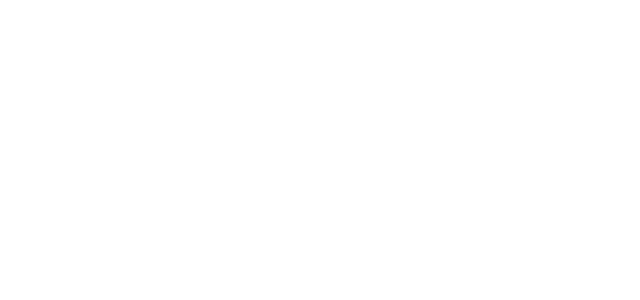
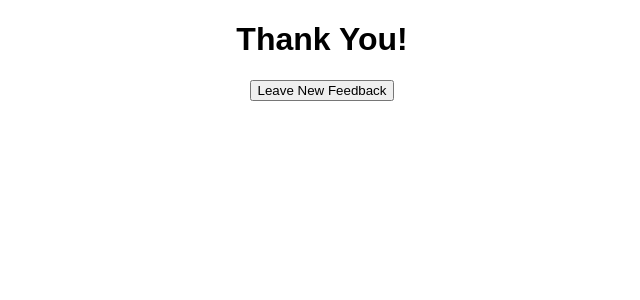
Before and after one commit to russplusplus/redux-feedback-loop, a React (Create React App) app: page /#/success in a window 1280 px wide. Shown: the top 300 px of the page, without its empty margins (318-958 px from the left). Built offline with nearby package versions, Linux system fonts and the light colour scheme.

Commit message:
added review page

```diff
--- a/src/components/App/App.js
+++ b/src/components/App/App.js
@@ -7,18 +7,19 @@ import Page2 from '../Page2/Page2';
 import Page3 from '../Page3/Page3';
 import Page4 from '../Page4/Page4';
 import Review from '../Review/Review';
+import Success from '../Success/Success';
 
 class App extends Component {
   render() {
     return (
       <div className="App">
-
         <Router>
           <Route exact path="/" component={Page1}></Route>
           <Route path="/page2" component={Page2}></Route>
           <Route path="/page3" component={Page3}></Route>
           <Route path="/page4" component={Page4}></Route>
           <Route path="/review" component={Review}></Route>
+          <Route path="/success" component={Success}></Route>
         </Router>
         <br/>
       </div>
--- a/src/components/Review/Review.jsx
+++ b/src/components/Review/Review.jsx
@@ -12,6 +12,7 @@ class Review extends Component {
         }).catch((err) => {
             alert(err);
         })
+        this.props.history.push('/success');
     }
     render() {
         return (
--- /dev/null
+++ b/src/components/Success/Success.jsx
@@ -0,0 +1,19 @@
+import React, { Component } from 'react';
+
+class Review extends Component {
+
+    handleClick = () => {
+
+    }
+
+    render() {
+        return (
+            <div>
+                <h1>Thank You!</h1>
+                <button onClick={this.handleClick}>Leave New Feedback</button>
+            </div>
+        )
+    }
+}
+
+export default Review;
```
